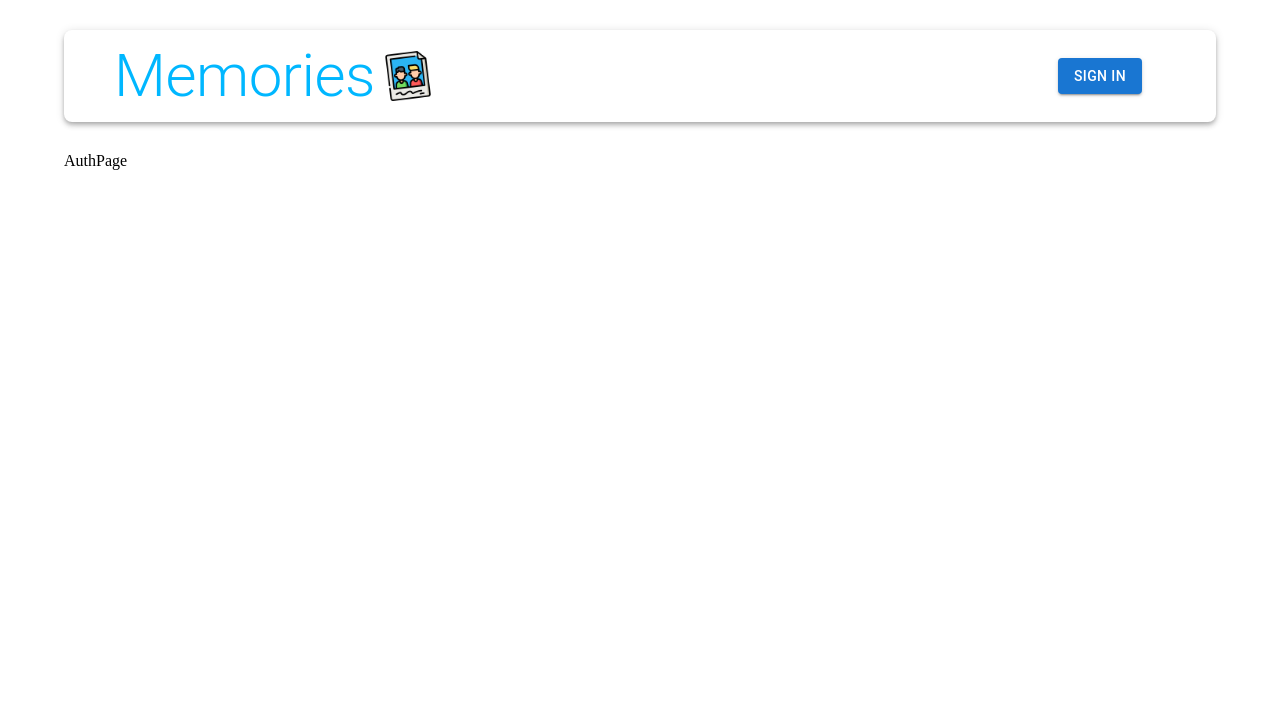
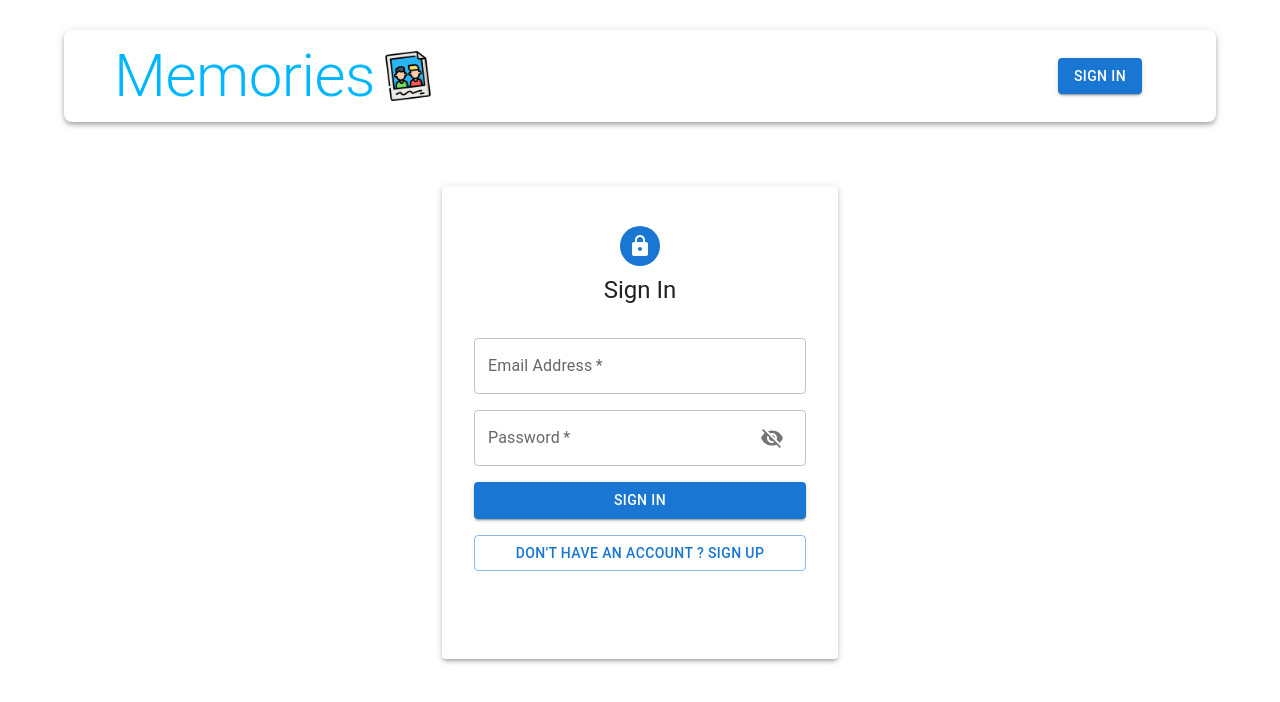
Before and after one commit to nico-TheDev/memories-mern, a React (Create React App) app in the folder client/: page /auth in a window 1280 px wide. Shown: the top 702 px of the page. Built offline with nearby package versions, Linux system fonts and the light colour scheme; no server answers.

Commit message:
initial google login

```diff
--- a/client/package.json
+++ b/client/package.json
@@ -8,11 +8,13 @@
         "@emotion/styled": "^11.10.0",
         "@mui/icons-material": "^5.8.4",
         "@mui/material": "^5.10.0",
+        "@react-oauth/google": "^0.2.6",
         "@reduxjs/toolkit": "^1.8.4",
         "@testing-library/jest-dom": "^5.16.5",
         "@testing-library/react": "^13.3.0",
         "@testing-library/user-event": "^13.5.0",
         "axios": "^0.27.2",
+        "jwt-decode": "^3.1.2",
         "moment": "^2.29.4",
         "react": "^18.2.0",
         "react-dom": "^18.2.0",
--- /dev/null
+++ b/client/src/components/pages/Auth/Input.js
@@ -0,0 +1,47 @@
+import React from "react";
+import { Grid, TextField, IconButton, InputAdornment } from "@mui/material";
+import VisibilityIcon from "@mui/icons-material/Visibility";
+import VisibilityOffIcon from "@mui/icons-material/VisibilityOff";
+
+function Input({
+    half,
+    name,
+    handleChange,
+    label,
+    autoFocus,
+    type,
+    handleShowPassword,
+}) {
+    return (
+        <Grid item xs={12} sm={half ? 6 : 12}>
+            <TextField
+                name={name}
+                onChange={handleChange}
+                variant="outlined"
+                required
+                fullWidth
+                label={label}
+                autoFocus={autoFocus}
+                InputProps={
+                    name === "password"
+                        ? {
+                              endAdornment: (
+                                  <InputAdornment position="end">
+                                      <IconButton onClick={handleShowPassword}>
+                                          {type === "password" ? (
+                                              <VisibilityOffIcon />
+                                          ) : (
+                                              <VisibilityIcon />
+                                          )}
+                                      </IconButton>
+                                  </InputAdornment>
+                              ),
+                          }
+                        : {}
+                }
+            />
+        </Grid>
+    );
+}
+
+export default Input;
--- a/client/src/components/pages/Auth/index.js
+++ b/client/src/components/pages/Auth/index.js
@@ -1,7 +1,126 @@
-import React from "react";
+import React, { useState } from "react";
+import {
+    Paper,
+    Avatar,
+    Grid,
+    Typography,
+    Container,
+    Button,
+    Box,
+} from "@mui/material";
+import LockIcon from "@mui/icons-material/Lock";
+import { GoogleLogin } from "@react-oauth/google";
+import { useDispatch } from "react-redux";
+import jwtDecode from "jwt-decode";
+
+import { GET_USER } from "../../../feature/authSlice";
+import Input from "./Input";
+import classes from "./styles";
 
 function AuthPage() {
-    return <div>AuthPage</div>;
+    const dispatch = useDispatch();
+    const [isSignup, setIsSignup] = useState(false);
+    const [isPasswordShown, setIsPasswordShown] = useState(false);
+
+    const handleShowPassword = () => {
+        setIsPasswordShown(!isPasswordShown);
+    };
+    const handleSubmit = () => {};
+
+    const handleChange = () => {};
+
+    const handleSwitchMode = () => {
+        setIsSignup(!isSignup);
+    };
+
+    const handleLoginSuccess = (response) => {
+        const { email, name, picture } = jwtDecode(response.credential);
+        dispatch(GET_USER({ email, name, picture }));
+    };
+
+    const handleLoginError = (response) => {
+        console.log("Login Failed", response);
+    };
+
+    return (
+        <Container component="main" maxWidth="xs">
+            <Paper sx={classes.paper} elevation={3}>
+                <Avatar sx={classes.avatar}>
+                    <LockIcon />
+                </Avatar>
+
+                <Typography variant="h5" mb={4}>
+                    {isSignup ? "Sign Up" : "Sign In"}
+                </Typography>
+
+                <form sx={classes.form} onSubmit={handleSubmit}>
+                    <Grid container spacing={2}>
+                        {isSignup && (
+                            <>
+                                <Input
+                                    name="firstName"
+                                    label="First Name"
+                                    handleChange={handleChange}
+                                    half
+                                    autoFocus
+                                />
+                                <Input
+                                    name="lastName"
+                                    label="Last Name"
+                                    handleChange={handleChange}
+                                    half
+                                />
+                            </>
+                        )}
+                        <Input
+                            name="email"
+                            label="Email Address"
+                            handleChange={handleChange}
+                        />
+                        <Input
+                            name="password"
+                            label="Password"
+                            handleChange={handleChange}
+                            type={isPasswordShown ? "text" : "password"}
+                            handleShowPassword={handleShowPassword}
+                        />
+                        {isSignup && (
+                            <Input
+                                name="confirmPassword"
+                                label="Repeat Password"
+                                handleChange={handleChange}
+                                type="password"
+                            />
+                        )}
+                    </Grid>
+                    <Box my={2}>
+                        <Button variant="contained" fullWidth color="primary">
+                            {isSignup ? "Sign Up" : "Sign In"}
+                        </Button>
+                    </Box>
+                    <Box my={2}>
+                        <Button
+                            sx={{ textAlign: "center" }}
+                            onClick={handleSwitchMode}
+                            fullWidth
+                            variant="outlined"
+                        >
+                            {isSignup
+                                ? "Already have an account? Sign In"
+                                : "Don't have an account ? Sign Up"}
+                        </Button>
+                    </Box>
+
+                    <GoogleLogin
+                        shape="rectangular"
+                        theme="filled_blue"
+                        onSuccess={handleLoginSuccess}
+                        onError={handleLoginError}
+                    />
+                </form>
+            </Paper>
+        </Container>
+    );
 }
 
 export default AuthPage;
--- /dev/null
+++ b/client/src/components/pages/Auth/styles.js
@@ -0,0 +1,30 @@
+const style = {
+    paper: {
+        marginTop: 8,
+        display: "flex",
+        flexDirection: "column",
+        alignItems: "center",
+        padding: 4,
+    },
+    root: {
+        "& .MuiTextField-root": {
+            margin: 1,
+        },
+    },
+    avatar: {
+        margin: 1,
+        backgroundColor: "primary.main",
+    },
+    form: {
+        width: "100%",
+        marginTop: 2,
+    },
+    submit: {
+        margin: 2,
+    },
+    googleButton: {
+        marginBottom: 2,
+    },
+};
+
+export default style;
--- /dev/null
+++ b/client/src/feature/authSlice.js
@@ -0,0 +1,21 @@
+import { createSlice } from "@reduxjs/toolkit";
+
+const initialState = {
+    user: null,
+};
+
+// THUNK
+
+const authSlice = createSlice({
+    name: "auth",
+    initialState,
+    reducers: {
+        GET_USER: (state, action) => {
+            state.user = action.payload;
+        },
+    },
+});
+
+export const { GET_USER } = authSlice.actions;
+
+export default authSlice.reducer;
--- a/client/src/index.js
+++ b/client/src/index.js
@@ -1,16 +1,18 @@
 import ReactDOM from "react-dom/client";
 import { Provider } from "react-redux";
 import { BrowserRouter } from "react-router-dom";
-
+import { GoogleOAuthProvider } from "@react-oauth/google";
 import store from "./store";
 import App from "./App";
 
 const root = ReactDOM.createRoot(document.getElementById("root"));
 
 root.render(
-    <Provider store={store}>
-        <BrowserRouter>
-            <App />
-        </BrowserRouter>
-    </Provider>
+    <GoogleOAuthProvider clientId={process.env.REACT_APP_CLIENT_ID}>
+        <Provider store={store}>
+            <BrowserRouter>
+                <App />
+            </BrowserRouter>
+        </Provider>
+    </GoogleOAuthProvider>
 );
--- a/client/src/store.js
+++ b/client/src/store.js
@@ -1,8 +1,10 @@
 import { configureStore } from "@reduxjs/toolkit";
 import postReducer from "./feature/postSlice";
+import authReducer from "./feature/authSlice";
 
 export default configureStore({
     reducer: {
         posts: postReducer,
+        auth: authReducer,
     },
 });
```
Also changed, not shown: 2 other files (tests, documents, lock files or other folders).
